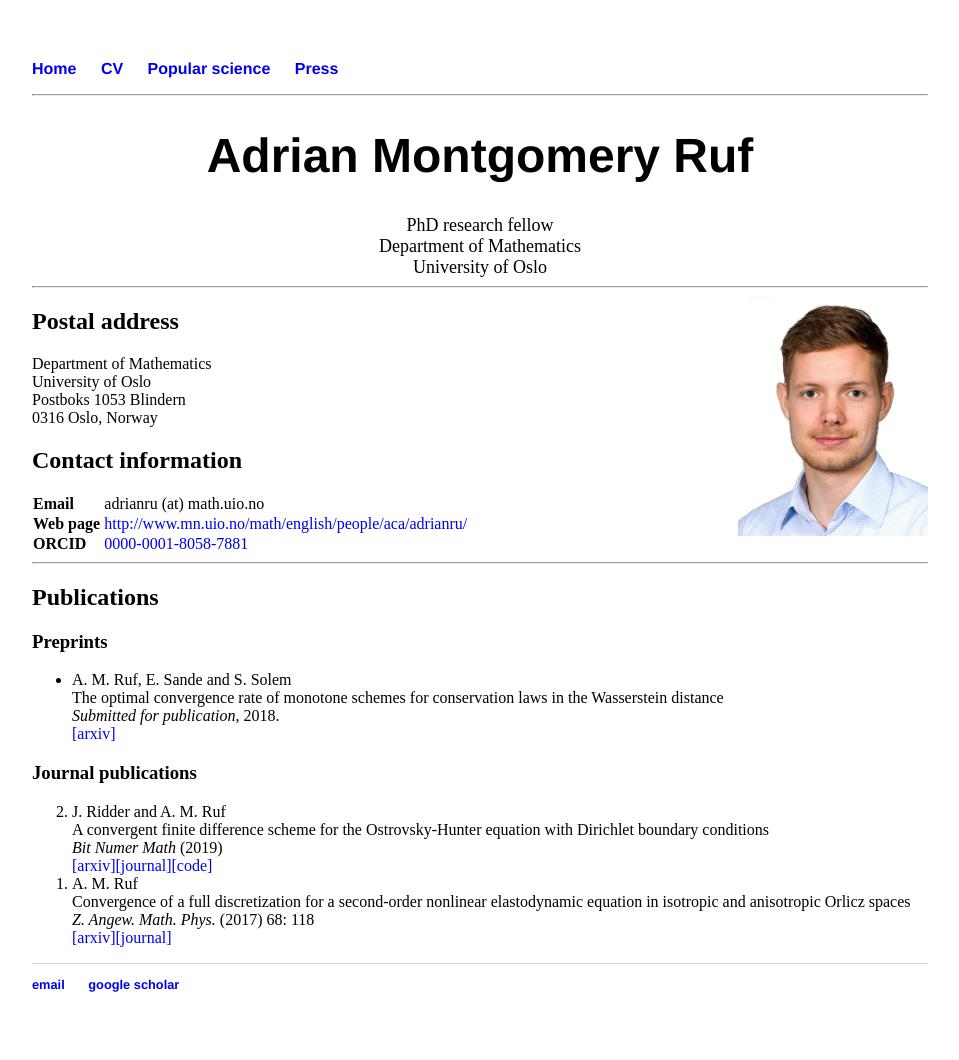
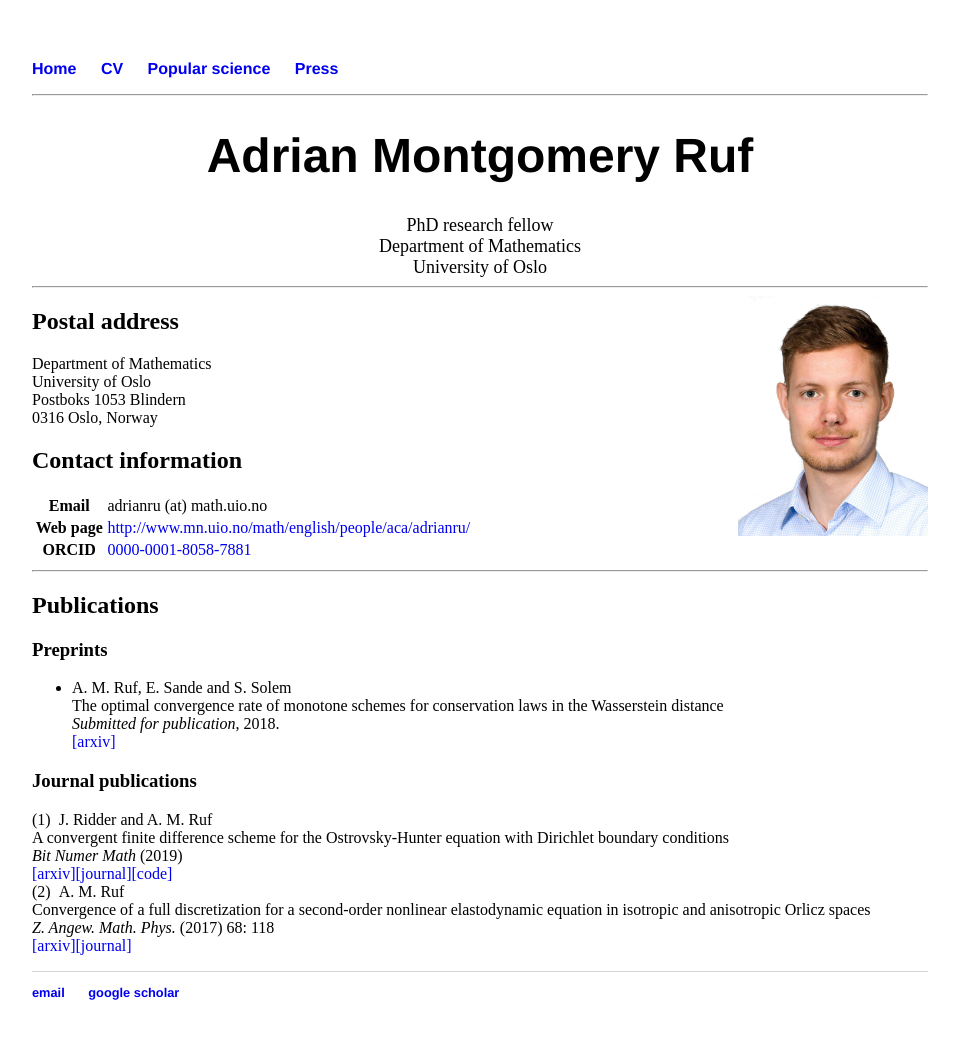
Before and after one commit to adrianmruf/adrianmruf.github.io, a Jekyll site: the page built from index.html, in a window 1280 px wide. Shown: the whole page, without its empty margins (160-1119 px from the left). Built offline with Jekyll 4.4.1, drawn with Linux system fonts in a browser that asks for light colours.

Commit message:
Update index.html

```diff
--- a/index.html
+++ b/index.html
@@ -22,14 +22,11 @@ title: Adrian Montgomery Ruf
 	0316 Oslo, Norway
 
 	<h2>Contact information</h2>
-<style>
-table, th, td {
-    border-collapse: collapse;
-}
-th {
-    text-align: left;
-}
-</style>
+<style type="text/css">
+      ol {margin-left:0; padding-left:0; counter-reset:item}
+      ol>li {margin-left:0; padding-left:0; counter-increment:item; list-style:none inside}
+      ol>li:before {content:"(" counter(item) ")"; padding-right:0.5em}
+    </style>
 <table style="width:50%">
  	 <tr>
    	 <th>Email</th>
```
